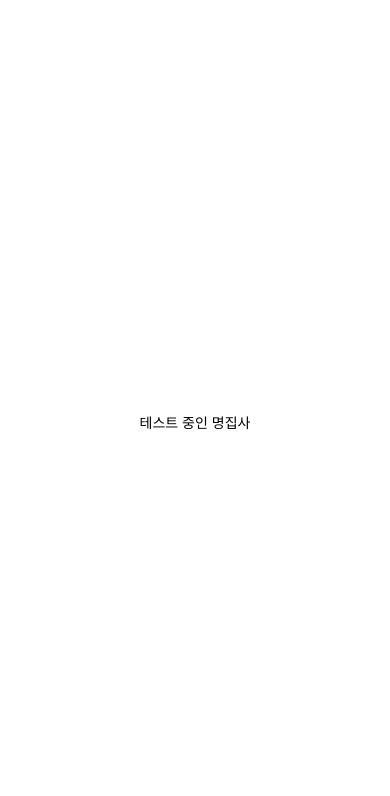
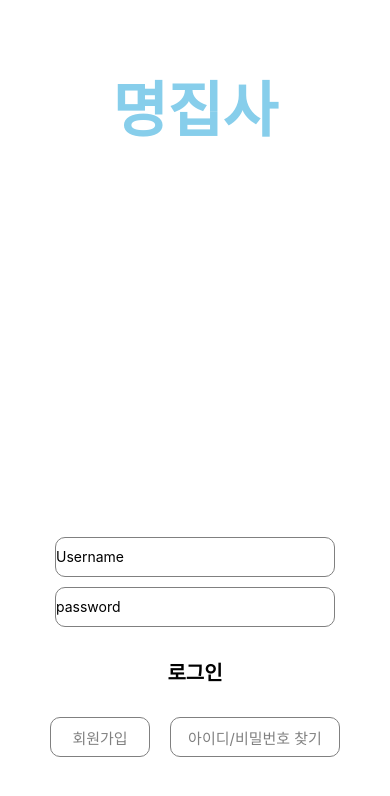
Before and after one commit to j1b2c3/myongzipsa, a React Native app: screen /Login in a window 390 px wide. Shown: the top 796 px of the page. Built offline with nearby package versions, Linux system fonts and the light colour scheme.

Commit message:
Create LoginScreen's form

```diff
--- a/screen/Auth/Login.js
+++ b/screen/Auth/Login.js
@@ -1,21 +1,50 @@
-import * as React from "react";
+import React, { useState, useEffect, createRef } from "react";
 import { StatusBar } from 'expo-status-bar';
-import { StyleSheet, Text, View } from 'react-native';
+import { Text, View, TouchableOpacity, TextInput } from 'react-native';
 
-export default function App() {
+// 스타일 import
+import LoginStyle from "../../styles/Auth/LoginStyle";
+
+export default function LoginScreen() {
+    const idInputRef = createRef();
+    const pwInputRef = createRef();
+
     return (
-      <View style={styles.container}>
-        <Text>테스트 중인 명집사</Text>
-        <StatusBar style="auto" />
+      <View style={LoginStyle.container}>
+        <View style={LoginStyle.titleContainer}>
+            <Text style={LoginStyle.title}>명집사</Text>
+        </View>
+        <View style={LoginStyle.imageContainer}>
+
+        </View>
+        <View style={LoginStyle.inputContainer}>
+            <TextInput
+                style={LoginStyle.input}
+                ref={idInputRef}
+                placeholder="Username"
+                autoCapitalize="none"
+                blurOnSubmit={false}
+                returnKeyType="next"
+            />
+            <TextInput
+                style={LoginStyle.input}
+                ref={pwInputRef}
+                placeholder="password"
+                autoCapitalize="none"
+                secureTextEntry={true}
+            />
+            <TouchableOpacity style={LoginStyle.loginButton}>
+                <Text style={LoginStyle.loginText}>로그인</Text>
+            </TouchableOpacity>
+        </View>
+        <View style={LoginStyle.subContainer}>
+            <TouchableOpacity style={LoginStyle.registerButton}>
+                <Text style={LoginStyle.registerText}>회원가입</Text>
+            </TouchableOpacity>
+            <TouchableOpacity style={LoginStyle.findContainer}>
+                <Text style={LoginStyle.registerText}>아이디/비밀번호 찾기</Text>
+            </TouchableOpacity>
+        </View>
       </View>
     );
 }
-
-const styles = StyleSheet.create({
-    container: {
-      flex: 1,
-      backgroundColor: '#FFF',
-      alignItems: 'center',
-      justifyContent: 'center',
-    },
-  });
--- /dev/null
+++ b/styles/Auth/LoginStyle.js
@@ -0,0 +1,90 @@
+import { StyleSheet } from 'react-native';
+
+const styles = StyleSheet.create({
+    container: {
+      flex: 1,
+      backgroundColor: '#fff',
+      alignItems: 'center',
+      justifyContent: 'flex-start',
+    },
+
+    titleContainer: {
+        width:"100%",
+        height: "25%",
+        justifyContent: "center",
+        alignItems: "center",
+    },
+    title: {
+        fontSize: 60,
+        fontWeight: 'bold',
+        color: "skyblue"
+    },
+
+    imageContainer: {
+        width:"100%",
+        height: "35%",
+        justifyContent: "center",
+        alignItems: "center",
+    },
+
+    inputContainer: {
+        width:"100%",
+        height: "25%",
+        justifyContent: "center",
+        alignItems: "center",
+    },
+    input: {
+        height: 40,
+        width: 280,
+        borderWidth: 1,
+        borderRadius: 10,
+        borderColor: "gray",
+        margin: 5
+    },
+    loginButton: {
+        height: 40,
+        width: 200,
+        justifyContent: "center",
+        alignItems: "center",
+        backgroundColor: " #dcdcdc",
+        marginTop: 20,
+        borderRadius: 10,
+    },
+    loginText: {
+        fontSize: 20,
+        fontWeight: 'bold',
+    },
+
+    subContainer: {
+        width:"100%",
+        height: "15%",
+        justifyContent: "center",
+        flexDirection: "row"
+    },
+    registerButton: {
+        height: 40,
+        width: 100,
+        justifyContent: "center",
+        alignItems: "center",
+        borderWidth: 1,
+        borderRadius: 10,
+        borderColor: "gray",
+        marginHorizontal: 10
+    },
+    registerText: {
+        fontSize: 15,
+        color: "gray"
+    },
+    findContainer: {
+        height: 40,
+        width: 170,
+        justifyContent: "center",
+        alignItems: "center",
+        borderWidth: 1,
+        borderRadius: 10,
+        borderColor: "gray",
+        marginHorizontal: 10
+    },
+  });
+
+export default styles;
```
